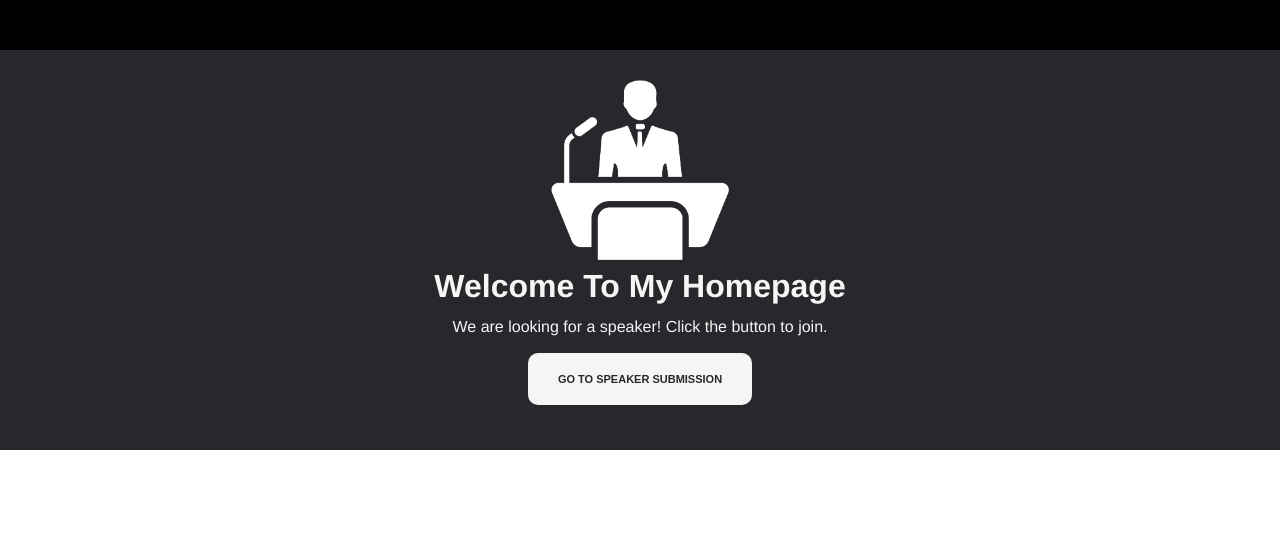
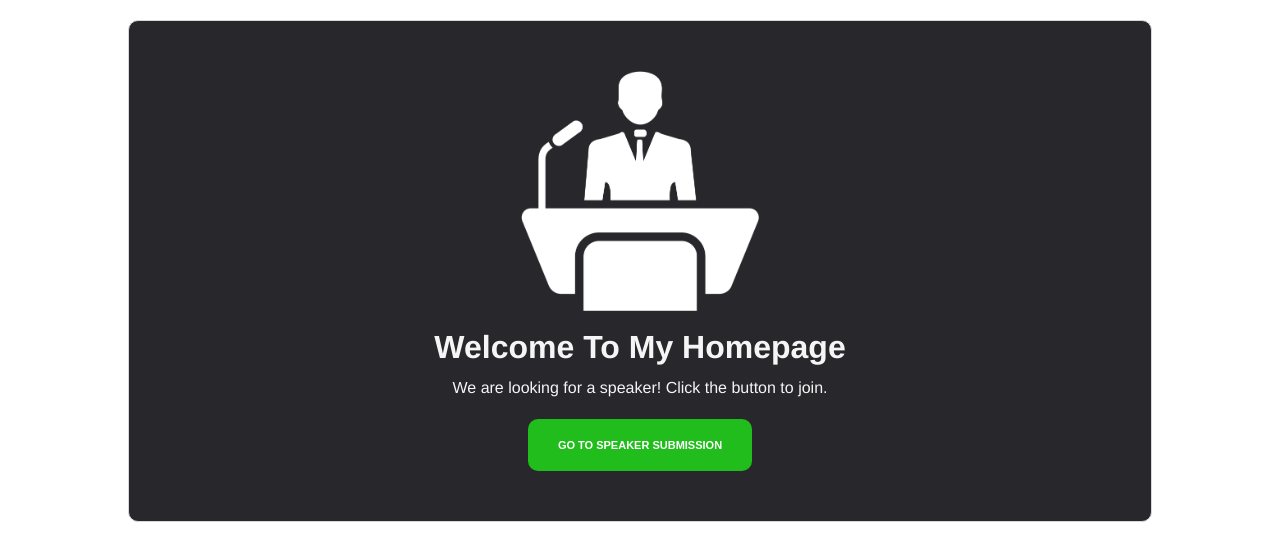
Before and after one commit to krl1403/Lavilla_HTML-FORMS, a plain HTML site: page index.html in a window 1280 px wide. Drawn offline with Linux system fonts and the light colour scheme.

Commit message:
modified homepage, form and styles

```diff
--- a/index.html
+++ b/index.html
@@ -7,11 +7,8 @@
     <link rel="stylesheet" href="styles.css">
 </head>
 <body>
-    <header class="homepage-header">
-
-    </header>
     <div class="main">
-        <img src="img/speaker.png" alt="" height="50%">
+        <img src="img/speaker.png" alt="">
         <h1>Welcome To My Homepage</h1>
         <p>We are looking for a speaker! Click the button to join.</p>
         <a href="speaker-submission.html">
--- a/styles.css
+++ b/styles.css
@@ -5,7 +5,7 @@
 }
 
 body {
-  color: #5D6063;
+  color: #f5f5f5;
   background-color: rgb(255, 255, 255);
   font-family: "Helvetica", "Arial", sans-serif;
   font-size: 16px;
@@ -17,27 +17,27 @@ body {
 }
 
 /*
-primary #f5f5f5
-secondary #28272c
+primary #f5f5f5;
+secondary #28272c;
 */
 
-.homepage-header {
-  height: 50px;
-  width: 100%;
-  background-color: black;
-}
+.main {
+  text-align: center;
+  background-color: #28272c;
+  border: 1px solid #D6D9DC;
+  border-radius: 10px;
 
-.main {
-  color: #f5f5f5;
-  height: 25rem;
-  background-color: #28272c;
-  width: 100%;
-  text-align: center;
-  padding-top: 20px;
+  width: 80%;
+  margin: 20px 0;
+  padding: 50px;
 }
 
 .main img {
-  padding-top: 10px;
+  height: 15rem;
+}
+
+.main h1 {
+  margin-top: 10px;
 }
 
 .main p {
@@ -45,27 +45,27 @@ secondary #28272c
 }
 
 .main button {
-  margin-top: 15px;
+  margin-top: 20px;
   padding: 20px 30px;
   border: none;
   border-radius: 10px;
 }
 
 .main a button:hover {
-  color: #5D6063;
-  background-color: #d7d8da;
+  color: #28272c;
+  background-color: #4ceb47;
 }
 
 .main a button {
-  background-color: #f5f5f5;
+  background-color: #21bd1c;
   font-size: 11px;
   text-decoration: none;
-  color: #28272c
+  color: #ffffff;
 }
 
 .speaker-form-header {
   text-align: center;
-  background-color: #F6F7F8;
+  background-color: #28272c;
   border: 1px solid #D6D9DC;
   border-radius: 10px;
 
@@ -80,7 +80,7 @@ secondary #28272c
 }
 
 .speaker-form {
-  background-color: #F6F7F8;
+  background-color: #28272c;
   border: 1px solid #D6D9DC;
   border-radius: 10px;
 
```
